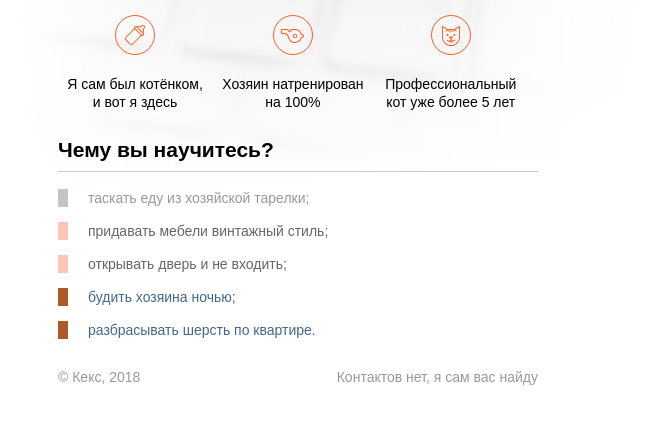
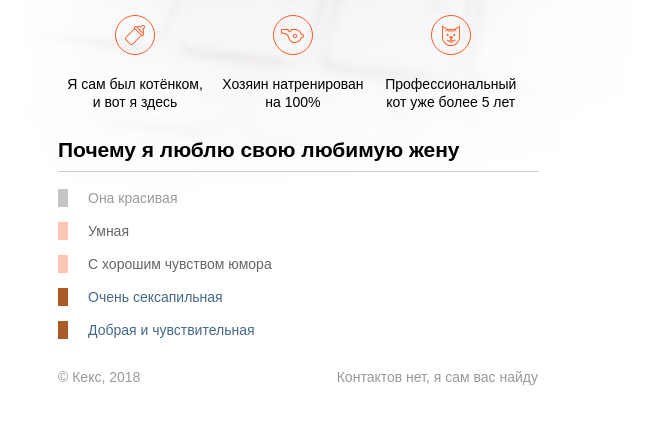
Before and after one commit to Drooglion/KairosDesign, a plain HTML site: page index.html in a window 1280 px wide. Shown: the part 375-798 px from the top of the page, without its empty margins (342-1014 px from the left). Drawn offline with Linux system fonts and the light colour scheme.

Commit message:
about my wife

```diff
--- a/index.html
+++ b/index.html
@@ -2,7 +2,7 @@
 <html lang="ru">
   <head>
     <meta charset="utf-8">
-    <title>Инструктор Кекс</title>
+    <title>My lovely wife </title>
     <link rel="stylesheet" href="style.css">
   </head>
   <body>
@@ -21,13 +21,13 @@
       </section>
 
       <section class="skills">
-        <h2>Чему вы научитесь?</h2>
+        <h2>Почему я люблю свою любимую жену</h2>
         <ul class="skills-list">
-          <li class="skills-item">таскать еду из хозяйской тарелки;</li>
-          <li class="skills-item standart">придавать мебели винтажный стиль;</li>
-          <li class="skills-item standart">открывать дверь и не входить;</li>
-          <li class="skills-item vip">будить хозяина ночью;</li>
-          <li class="skills-item vip">разбрасывать шерсть по квартире.</li>
+          <li class="skills-item">Она красивая</li>
+          <li class="skills-item standart">Умная</li>
+          <li class="skills-item standart">С хорошим чувством юмора</li>
+          <li class="skills-item vip">Очень сексапильная</li>
+          <li class="skills-item vip">Добрая и чувствительная</li>
         </ul>
       </section>
 
```
